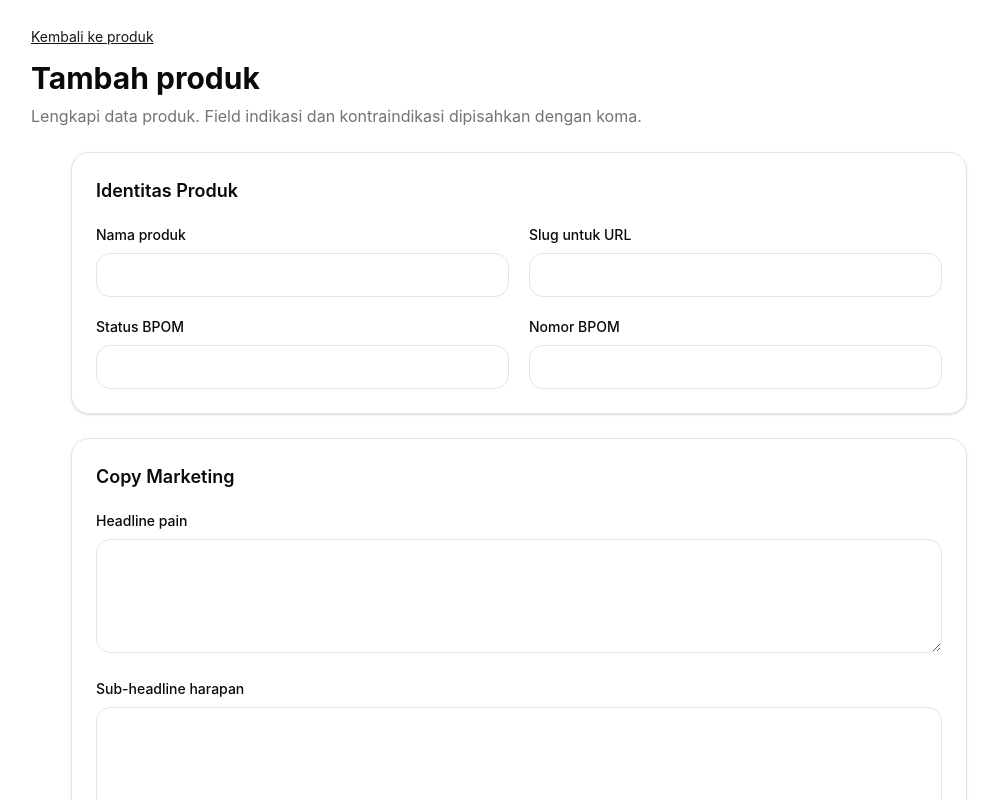
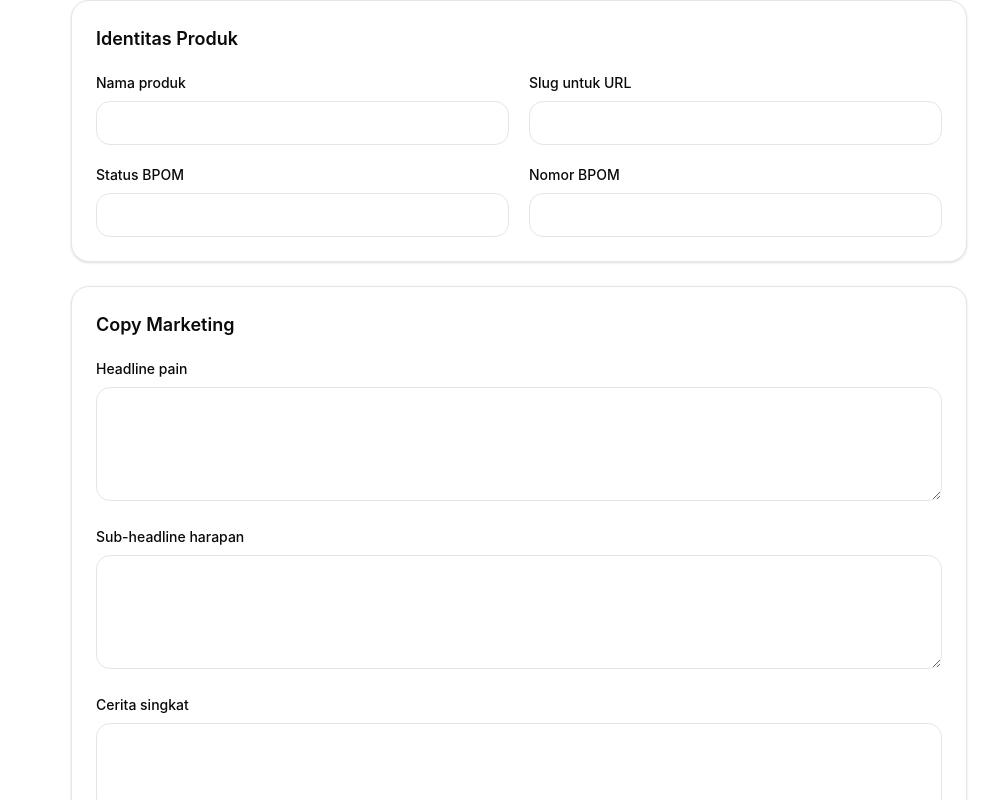
Before and after one commit to atmajaarlani-oss/dynamic-marketing-herbl, a Next.js app: page /admin/produk/baru in a window 1280 px wide. Shown: the top 800 px of the page, without its empty margins (121-1119 px from the left). Built offline with nearby package versions, Linux system fonts and the light colour scheme.

Commit message:
feat: rename ProdukBaruPage to TambahProdukPage and remove unused elements
Co-authored-by: atmajaarlani-oss <318523440+atmajaarlani-oss@users.noreply.github.com>

```diff
--- a/app/admin/produk/baru/page.tsx
+++ b/app/admin/produk/baru/page.tsx
@@ -1,4 +1,7 @@
-import Link from "next/link"
-import ProdukForm from "@/components/admin/ProdukForm"
-export const runtime = "edge"
-export default function ProdukBaruPage() { return <main className="mx-auto max-w-5xl space-y-6 p-6"><div><Link href="/admin" className="text-sm text-primary underline">Kembali ke produk</Link><h1 className="mt-3 text-3xl font-bold">Tambah produk</h1><p className="mt-2 text-muted-foreground">Lengkapi data produk. Field indikasi dan kontraindikasi dipisahkan dengan koma.</p></div><ProdukForm /></main> }
+import ProdukForm from '@/components/admin/ProdukForm'
+
+export const runtime = 'edge'
+
+export default function TambahProdukPage() {
+  return <ProdukForm />
+}
```
